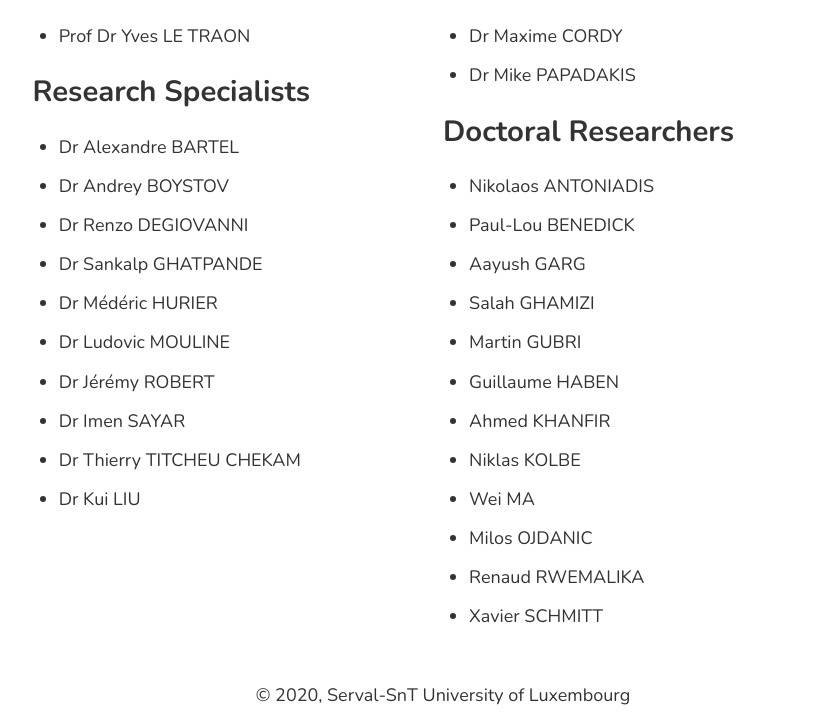
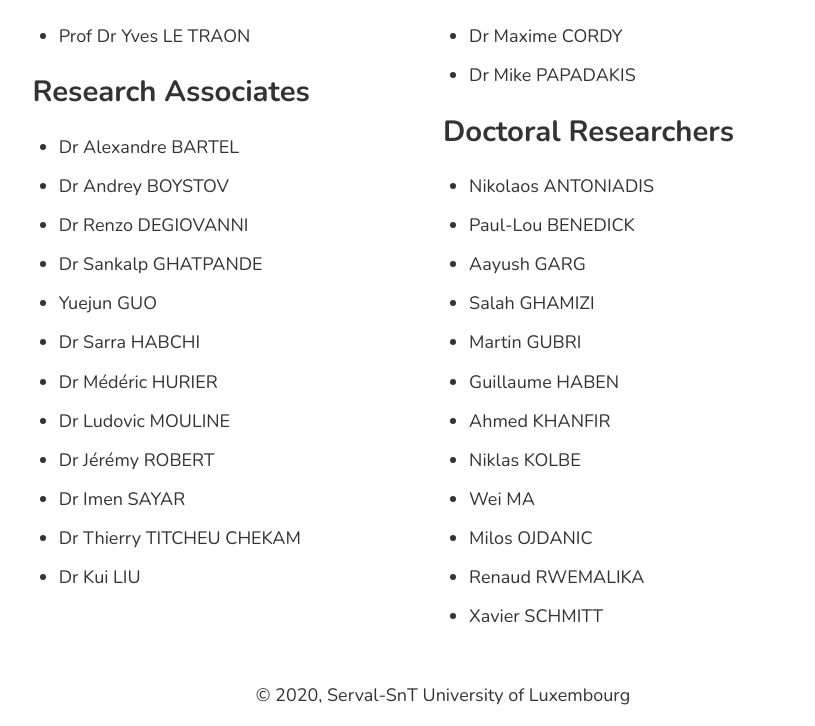
Before and after one commit to serval-snt/serval-snt.github.io, a Gatsby site: page /team in a window 1280 px wide. Shown: the part 220-946 px from the top of the page, without its empty margins (197-1012 px from the left). Built offline with nearby package versions, Linux system fonts and the light colour scheme; Gatsby itself is replaced by a stand-in of ours; a small style sheet from the web is missing.

Commit message:
Update team members

```diff
--- a/src/components/covid19-form.js
+++ b/src/components/covid19-form.js
@@ -37,8 +37,6 @@
         },
 
     });
-
-const baseURL=`https://cors-anywhere.herokuapp.com/http://35.241.156.147:8080/`
 
 const { DropDownEditor } = Editors;
 const measureTypes = [
--- a/src/pages/team.js
+++ b/src/pages/team.js
@@ -30,12 +30,14 @@
               <ul>
                 <li>Prof Dr Yves LE TRAON</li>
               </ul>
-            <h2>Research Specialists</h2>
+            <h2>Research Associates</h2>
               <ul>
                 <li>Dr Alexandre BARTEL</li>
                 <li>Dr Andrey BOYSTOV</li>
                 <li>Dr Renzo DEGIOVANNI</li>
                 <li>Dr Sankalp GHATPANDE</li>
+                <li>Yuejun GUO</li>
+                <li>Dr Sarra HABCHI</li>
                 <li>Dr Médéric HURIER</li>
                 <li>Dr Ludovic MOULINE</li>
                 <li>Dr Jérémy ROBERT</li>
```
